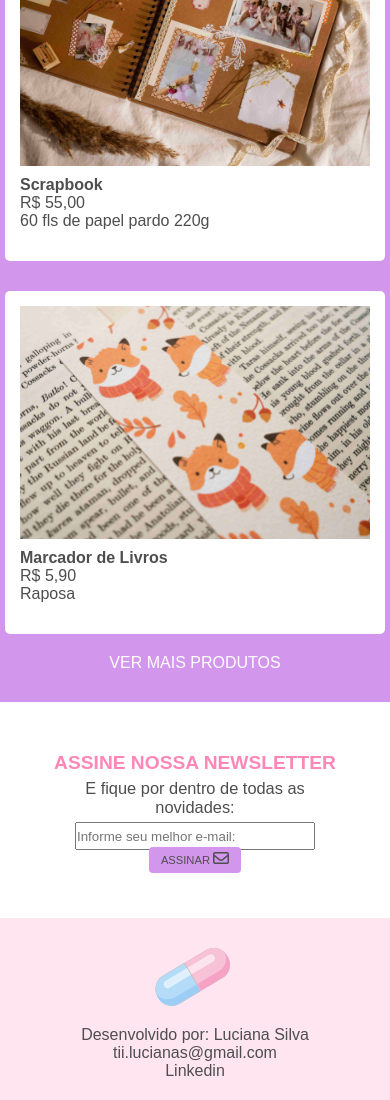
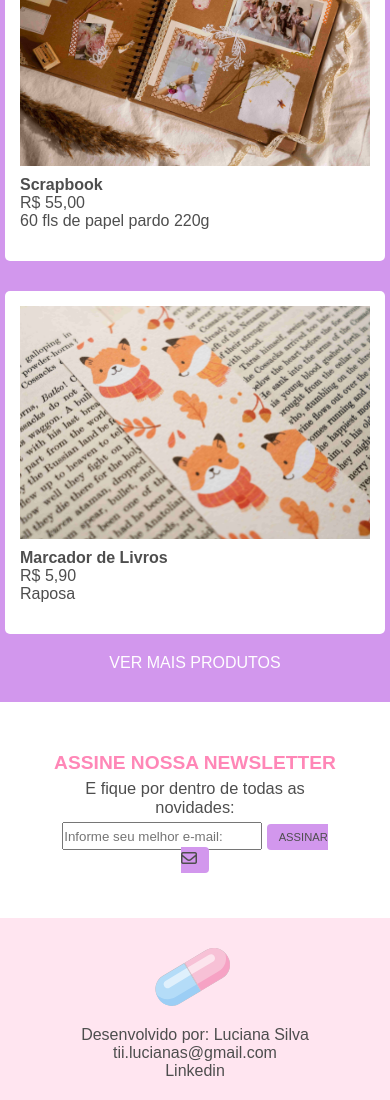
Before and after one commit to 02dejulho/portfolio, a plain HTML site: page index.html in a window 390 px wide. Shown: the part 2227-3327 px from the top of the page. Drawn offline with Linux system fonts and the light colour scheme; a web font is replaced by a local one.

Commit message:
Ajuste mobile

```diff
--- a/css/newsletter.css
+++ b/css/newsletter.css
@@ -65,3 +65,22 @@
     align-items: center;
   }
 }
+
+@media (max-width: 430px) {
+  #newsletter input {
+    width: 200px;
+    height: 28px;
+  }
+
+  #newsletter .news-botao {
+    background: rgb(210, 151, 237);
+    padding: 5px 10px;
+    border-radius: 4px;
+    color: #4e4e4e;
+    font-size: 0.7rem;
+    font-weight: 400;
+    text-transform: uppercase;
+    border: 2px solid transparent;
+    align-items: center;
+  }
+}
```
